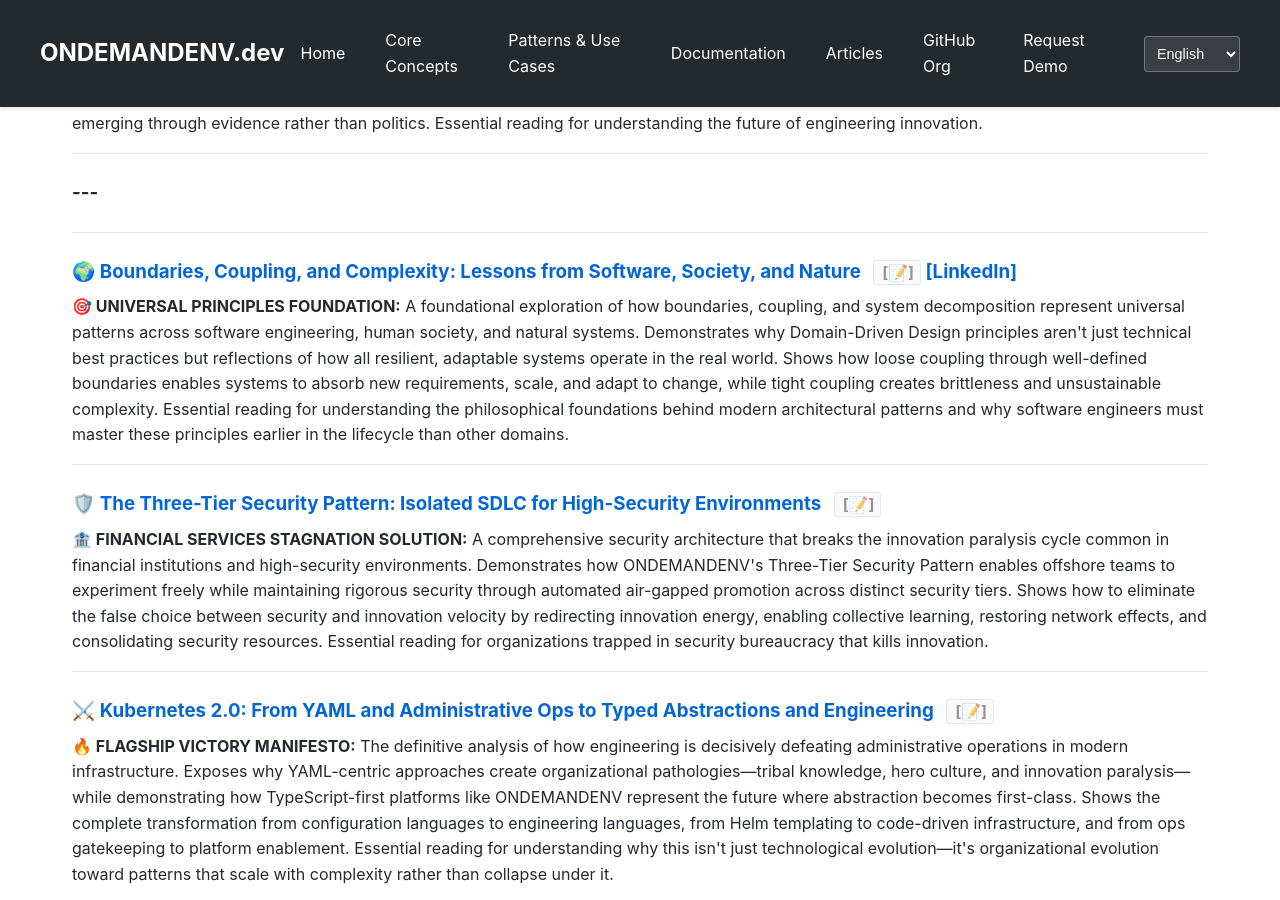
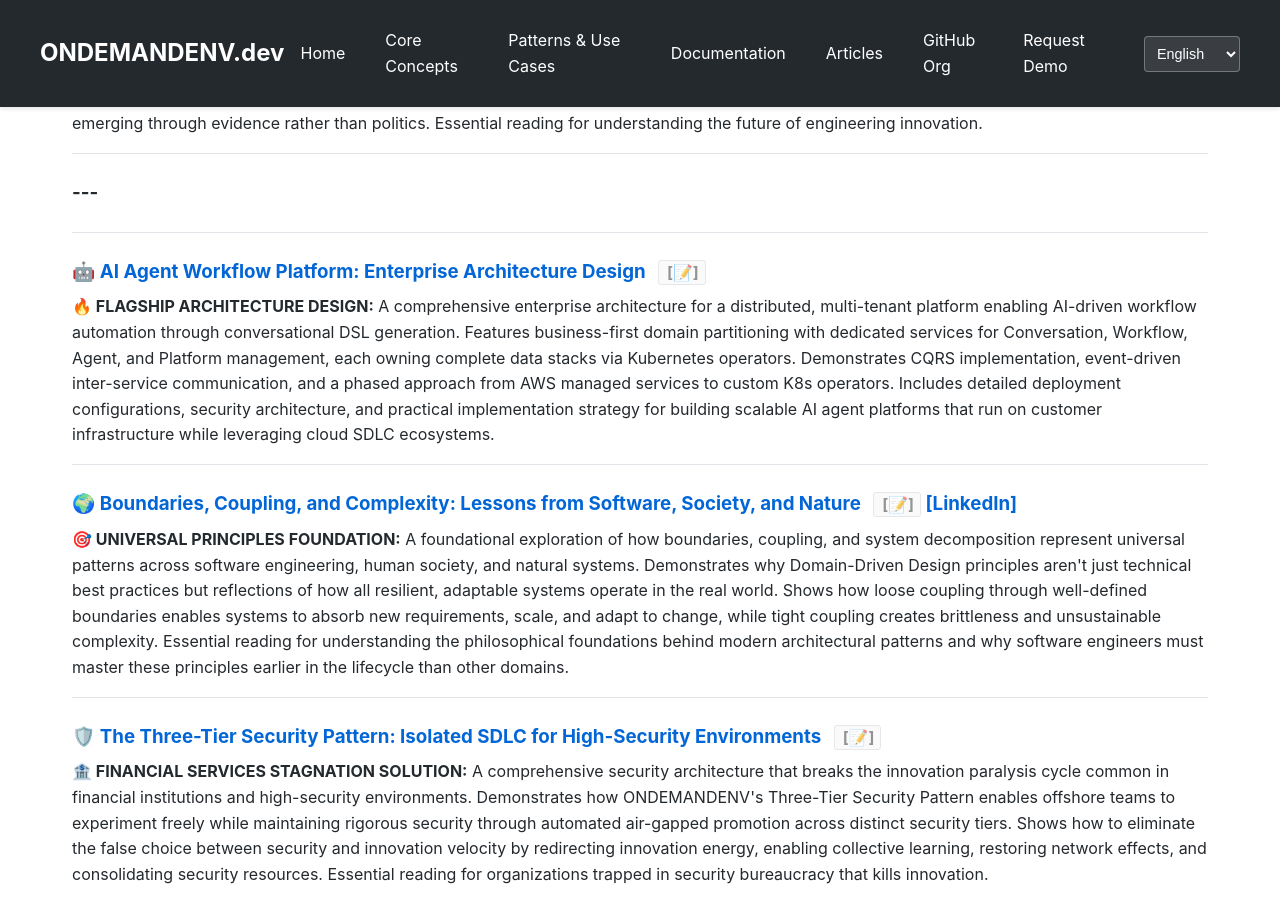
Before and after one commit to ondemandenv/ondemandenv.github.io, a Jekyll site: the page articles.html, which Jekyll copies as it is, in a window 1280 px wide and 900 px high, scrolled down 841 px. Built offline with Jekyll 4.4.1, drawn with Linux system fonts in a browser that asks for light colours.

Commit message:
ai wfl+ + +

```diff
--- a/articles.html
+++ b/articles.html
@@ -69,6 +69,10 @@
         <li>
             <h3><strong>---</strong></h3>
             <p></p>
+        </li>
+        <li>
+            <h3><a href="articles/ai-agent-workflow-platform-architecture">🤖 AI Agent Workflow Platform: Enterprise Architecture Design</a> <a href="https://github.com/ondemandenv/ondemandenv.github.io/commits/main/articles/ai-agent-workflow-platform-architecture.md" class="source-history-link" title="View source history">[📝]</a></h3>
+            <p><strong>🔥 FLAGSHIP ARCHITECTURE DESIGN:</strong> A comprehensive enterprise architecture for a distributed, multi-tenant platform enabling AI-driven workflow automation through conversational DSL generation. Features business-first domain partitioning with dedicated services for Conversation, Workflow, Agent, and Platform management, each owning complete data stacks via Kubernetes operators. Demonstrates CQRS implementation, event-driven inter-service communication, and a phased approach from AWS managed services to custom K8s operators. Includes detailed deployment configurations, security architecture, and practical implementation strategy for building scalable AI agent platforms that run on customer infrastructure while leveraging cloud SDLC ecosystems.</p>
         </li>
         <li>
             <h3><a href="articles/boundaries-coupling-complexity-lessons-software-society-nature">🌍 Boundaries, Coupling, and Complexity: Lessons from Software, Society, and Nature</a> <a href="https://github.com/ondemandenv/ondemandenv.github.io/commits/main/articles/boundaries-coupling-complexity-lessons-software-society-nature.md" class="source-history-link" title="View source history">[📝]</a> <a href="https://www.linkedin.com/pulse/boundaries-coupling-complexity-lessons-from-software-society-yang-gy7we/">[LinkedIn]</a></h3>
```
Also changed, not shown: 9 other files.
